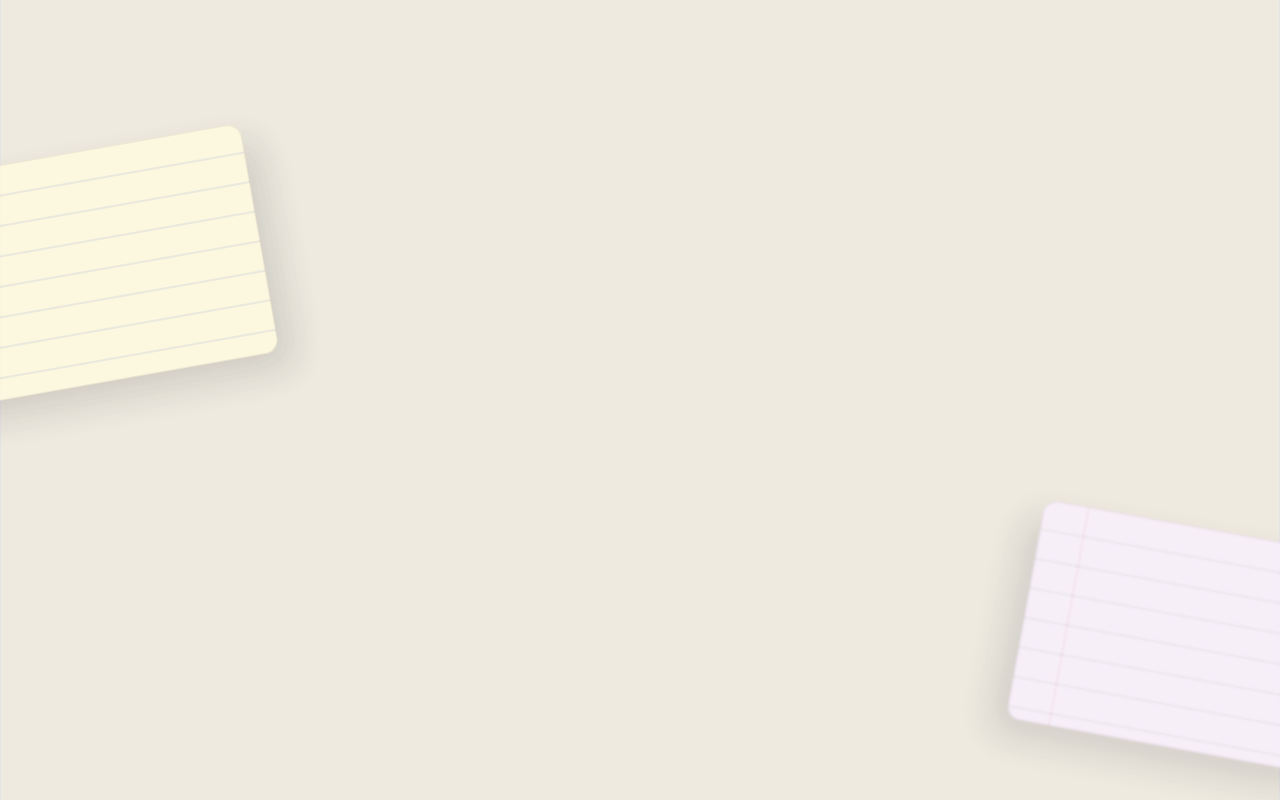
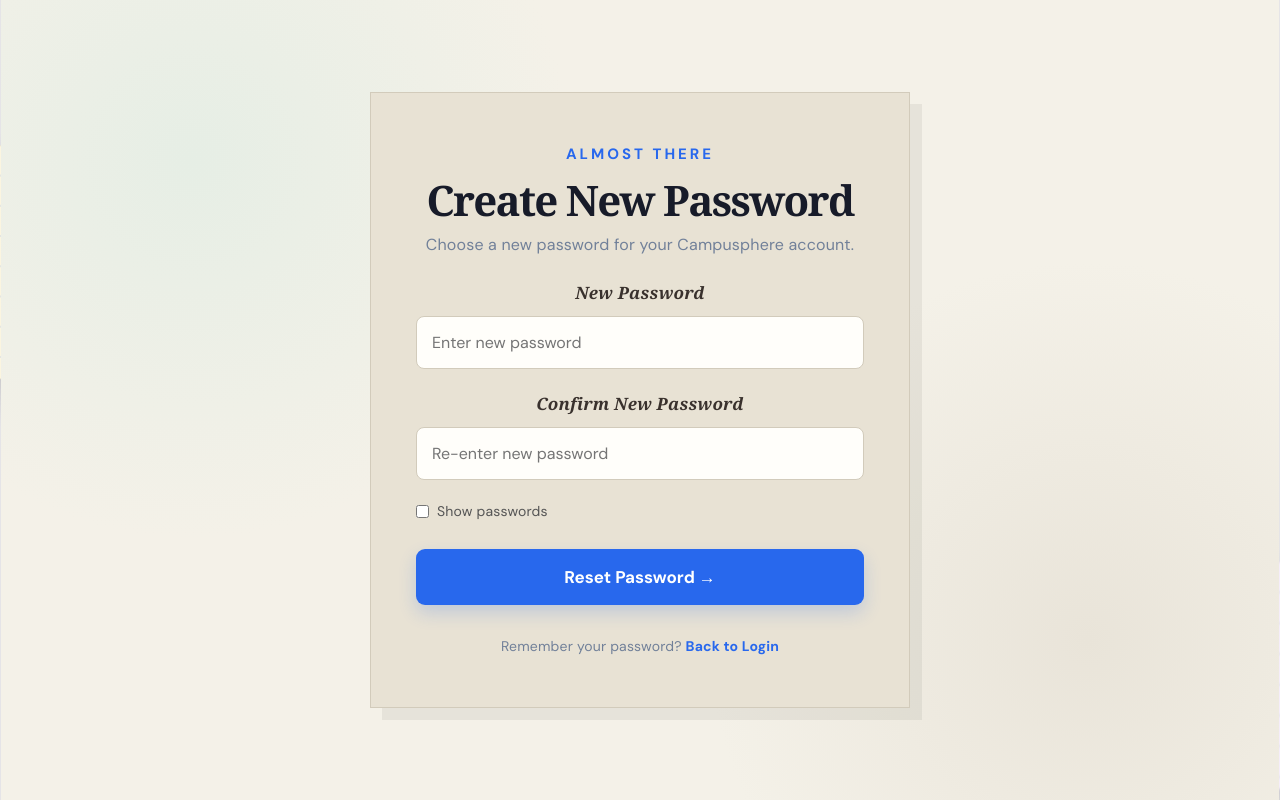
Before and after one commit to Khushinew/campus-event-portal, a React app in the folder frontend/: page /reset-password in a window 1280 px wide. Before the commit this address had no page. Built offline with nearby package versions, Linux system fonts and the light colour scheme; the HTML template or start-up script is replaced by a standard one.

Commit message:
Add reset password page

```diff
--- a/frontend/src/App.jsx
+++ b/frontend/src/App.jsx
@@ -6,6 +6,7 @@ import Home from "./pages/Home";
 import Login from "./pages/Login";
 import ForgotPassword from "./pages/ForgotPassword";
 import OtpVerification from "./pages/OtpVerification";
+import ResetPassword from "./pages/ResetPassword";
 import CreateEvent from "./pages/events/CreateEvent";
 
 // Student pages
@@ -45,6 +46,8 @@ function App() {
 />
 
 <Route path="/verify-otp" element={<OtpVerification />} />
+
+<Route path="/reset-password" element={<ResetPassword />} />
 
         <Route
           path="/events"
--- /dev/null
+++ b/frontend/src/pages/ResetPassword.css
@@ -0,0 +1,165 @@
+
+.reset-password-page {
+  min-height: 100vh;
+  display: flex;
+  align-items: center;
+  justify-content: center;
+  padding: 30px 20px;
+  box-sizing: border-box;
+  background:
+    radial-gradient(circle at 15% 20%, #e6eee5 0, transparent 30%),
+    radial-gradient(circle at 85% 80%, #e9e4d9 0, transparent 30%),
+    #f4f1e8;
+}
+
+.reset-password-box {
+  width: 100%;
+  max-width: 540px;
+  padding: 48px 45px;
+  box-sizing: border-box;
+  background: #e8e2d4;
+  border: 1px solid #d2cbbb;
+  box-shadow: 12px 12px 0 rgba(70, 65, 50, 0.08);
+}
+
+.reset-label {
+  margin: 0 0 20px;
+  color: #2868ed;
+  font-size: 15px;
+  font-weight: 800;
+  letter-spacing: 3px;
+  text-align: center;
+}
+
+.reset-password-box h1 {
+  margin: 0 0 18px;
+  color: #171b29;
+  font-family: Georgia, "Times New Roman", serif;
+  font-size: clamp(30px, 5vw, 42px);
+  font-weight: 600;
+  text-align: center;
+}
+
+.reset-description {
+  margin: 0 auto 18px;
+  color: #718099;
+  font-size: 16px;
+  line-height: 1.7;
+  text-align: center;
+}
+
+.reset-email {
+  margin: 0 0 24px;
+  color: #2868ed;
+  font-size: 14px;
+  font-weight: 600;
+  text-align: center;
+  overflow-wrap: anywhere;
+}
+
+.reset-form-group {
+  margin-top: 22px;
+}
+
+.reset-form-group label {
+  display: block;
+  margin-bottom: 10px;
+  color: #39312d;
+  font-family: Georgia, "Times New Roman", serif;
+  font-size: 17px;
+  font-style: italic;
+  font-weight: 600;
+}
+
+.reset-form-group input {
+  width: 100%;
+  padding: 15px;
+  box-sizing: border-box;
+  border: 1px solid #d2cbbb;
+  border-radius: 8px;
+  outline: none;
+  background: #fffefa;
+  color: #252525;
+  font-size: 16px;
+}
+
+.reset-form-group input:focus {
+  border-color: #2868ed;
+  box-shadow: 0 0 0 3px rgba(40, 104, 237, 0.12);
+}
+
+.reset-show-password {
+  display: flex;
+  align-items: center;
+  gap: 8px;
+  margin-top: 18px;
+  color: #555;
+  font-size: 14px;
+}
+
+.reset-show-password input {
+  accent-color: #2868ed;
+}
+
+.reset-password-box form button {
+  width: 100%;
+  margin-top: 25px;
+  padding: 17px;
+  border: none;
+  border-radius: 9px;
+  background: #2868ed;
+  color: white;
+  font-size: 17px;
+  font-weight: 700;
+  cursor: pointer;
+  box-shadow: 0 8px 18px rgba(40, 104, 237, 0.2);
+}
+
+.reset-password-box form button:hover:not(:disabled) {
+  background: #1855d1;
+}
+
+.reset-password-box form button:disabled {
+  cursor: not-allowed;
+  opacity: 0.7;
+}
+
+.reset-error {
+  padding: 10px;
+  border-radius: 6px;
+  background: #fde8e7;
+  color: #b42318;
+  font-size: 14px;
+}
+
+.reset-success {
+  padding: 12px;
+  border-radius: 6px;
+  background: #e2f5e8;
+  color: #176b37;
+  font-size: 14px;
+  line-height: 1.5;
+}
+
+.reset-back {
+  margin-top: 28px;
+  color: #718099;
+  font-size: 14px;
+  text-align: center;
+}
+
+.reset-back a {
+  color: #2868ed;
+  font-weight: 700;
+  text-decoration: none;
+}
+
+.reset-back a:hover {
+  text-decoration: underline;
+}
+
+@media (max-width: 520px) {
+  .reset-password-box {
+    padding: 35px 24px;
+  }
+}
--- /dev/null
+++ b/frontend/src/pages/ResetPassword.jsx
@@ -0,0 +1,119 @@
+
+import { useState } from "react";
+import { Link, useLocation, useNavigate } from "react-router-dom";
+import "./ResetPassword.css";
+
+function ResetPassword() {
+  const navigate = useNavigate();
+  const location = useLocation();
+
+  const email = location.state?.email || "";
+
+  const [password, setPassword] = useState("");
+  const [confirmPassword, setConfirmPassword] = useState("");
+  const [showPassword, setShowPassword] = useState(false);
+  const [error, setError] = useState("");
+  const [success, setSuccess] = useState(false);
+
+  const handleSubmit = (e) => {
+    e.preventDefault();
+    setError("");
+
+    if (!email) {
+      setError("Please start the password reset process again.");
+      return;
+    }
+
+    if (password.length < 8) {
+      setError("Password must be at least 8 characters long.");
+      return;
+    }
+
+    if (password !== confirmPassword) {
+      setError("Passwords do not match.");
+      return;
+    }
+
+    // Frontend demo only: the password is not saved or changed.
+    setSuccess(true);
+
+    setTimeout(() => {
+      navigate("/login", { replace: true });
+    }, 1800);
+  };
+
+  return (
+    <div className="reset-password-page">
+      <div className="reset-password-box">
+        <p className="reset-label">ALMOST THERE</p>
+
+        <h1>Create New Password</h1>
+
+        <p className="reset-description">
+          Choose a new password for your Campusphere account.
+        </p>
+
+        {email && <p className="reset-email">{email}</p>}
+
+        {error && <p className="reset-error">{error}</p>}
+
+{success && (
+  <p className="reset-success">
+    Your password has been reset successfully! Redirecting you to login...
+  </p>
+)}
+
+        <form onSubmit={handleSubmit}>
+          <div className="reset-form-group">
+            <label htmlFor="newPassword">New Password</label>
+
+            <input
+              id="newPassword"
+              type={showPassword ? "text" : "password"}
+              placeholder="Enter new password"
+              value={password}
+              onChange={(e) => setPassword(e.target.value)}
+              autoComplete="new-password"
+              required
+              minLength={8}
+            />
+          </div>
+
+          <div className="reset-form-group">
+            <label htmlFor="confirmPassword">Confirm New Password</label>
+
+            <input
+              id="confirmPassword"
+              type={showPassword ? "text" : "password"}
+              placeholder="Re-enter new password"
+              value={confirmPassword}
+              onChange={(e) => setConfirmPassword(e.target.value)}
+              autoComplete="new-password"
+              required
+              minLength={8}
+            />
+          </div>
+
+          <label className="reset-show-password">
+            <input
+              type="checkbox"
+              checked={showPassword}
+              onChange={(e) => setShowPassword(e.target.checked)}
+            />
+            Show passwords
+          </label>
+
+          <button type="submit" disabled={success}>
+            {success ? "Password Reset ✓" : "Reset Password →"}
+          </button>
+        </form>
+
+        <p className="reset-back">
+          Remember your password? <Link to="/login">Back to Login</Link>
+        </p>
+      </div>
+    </div>
+  );
+}
+
+export default ResetPassword;
```
